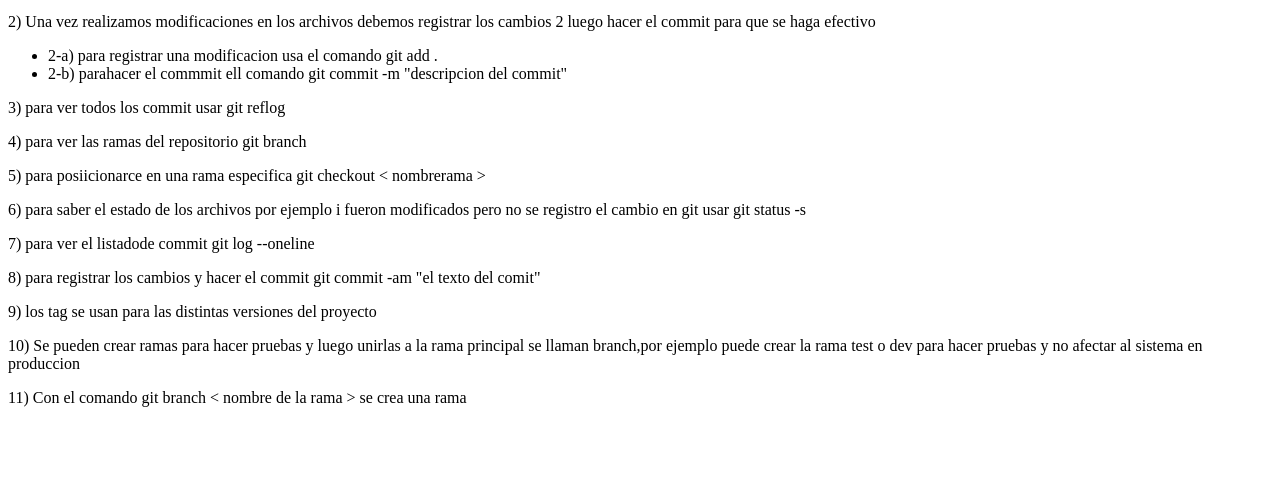
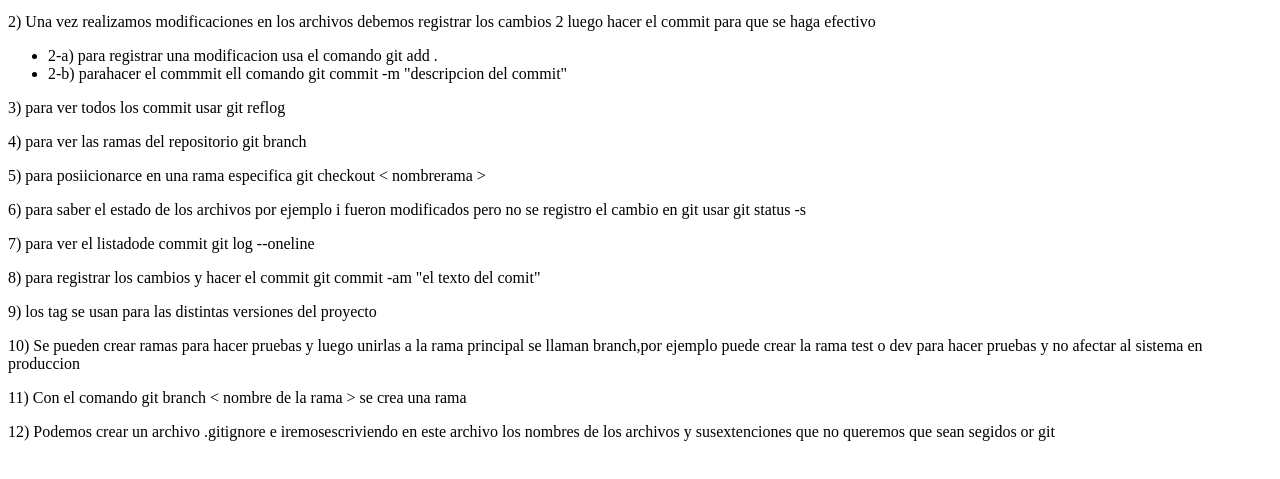
Before and after one commit to cesand209/usogit, a plain HTML site: page index.html in a window 1280 px wide. Shown: the part 101-580 px from the top of the page. Drawn offline with Linux system fonts and the light colour scheme.

Commit message:
Agregarmos el archivo .gitignore yun item que lo explica

```diff
--- a/index.html
+++ b/index.html
@@ -23,5 +23,6 @@
 <p>9) los tag se usan para las distintas versiones del proyecto</p>
 <p>10) Se pueden crear ramas para hacer pruebas y luego unirlas a la rama principal se llaman branch,por ejemplo puede crear la rama test o dev para hacer pruebas y no afectar al sistema en produccion</p>
 <p>11) Con el comando git branch < nombre de la rama > se crea una rama</p>
+<p>12) Podemos crear un archivo .gitignore e iremosescriviendo en este archivo los nombres de los archivos y susextenciones que no queremos que sean segidos or git</p>
 </body>
 </html>
```
Also changed, not shown: 1 other file.
